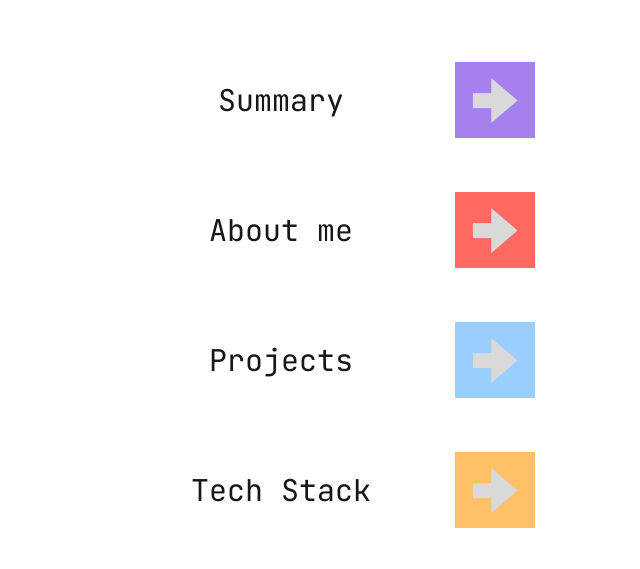
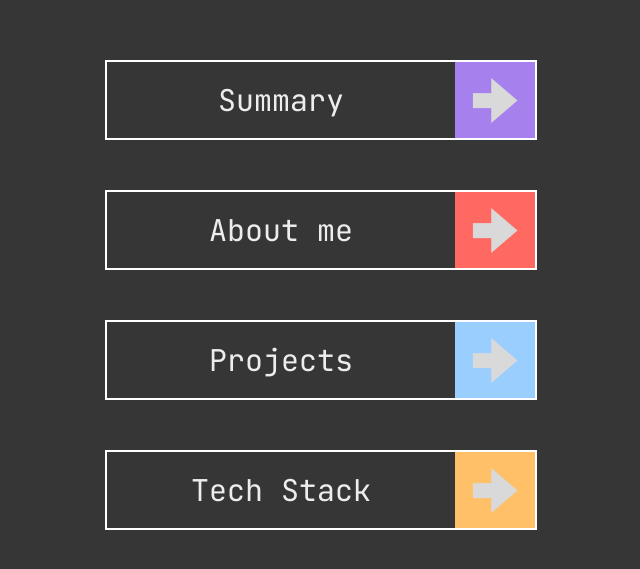
Before and after one commit to neutrou/portfolio, a Next.js app: page / in a window 1280 px wide. Shown: the part 105-674 px from the top of the page, without its empty margins (319-959 px from the left). Built offline with nearby package versions, Linux system fonts and the light colour scheme.

Commit message:
reveal animation OK

```diff
--- a/app/globals.css
+++ b/app/globals.css
@@ -1,8 +1,8 @@
 @import "tailwindcss";
 
 :root {
-  --background: #ffffff;
-  --foreground: #171717;
+  --background: #363636;
+  --foreground: #ededed;
   --red:        #FF6961;
   --orange:     #FFC067;
   --purple:     #A680ED;
@@ -15,17 +15,6 @@
   --color-foreground: var(--foreground);
 }
 
-@media (prefers-color-scheme: dark) {
-  :root {
-    --background: #363636;
-    --foreground: #ededed;
-    --red:        #FF6961;
-    --orange:     #FFC067;
-    --purple:     #A680ED;
-    --blue:       #9ACEFF;
-  }
-}
-
 body {
   background: var(--background);
   color: var(--foreground);
--- a/app/page.tsx
+++ b/app/page.tsx
@@ -1,16 +1,54 @@
 "use client"
 
+import { motion, easeOut } from "framer-motion"
 import Button from "./components/Button"
+
+const initialReveal = {
+  scaleX: 0,
+  originX: 0.5,
+  originY: 0.5,
+};
+
+
+const animateRevealA = {
+  scaleX: [0, 1, 1],
+  height: [0, 0, 470],
+  borderColor: ["#fff", "#fff", "#fff0"],
+};
+const animateRevealB = {
+  scaleX: [0, 1, 1, 1],
+  height: [0, 0, 470, 470],
+  borderColor: ["#fff", "#fff", "#fff", "#fff0"],
+};
+
+/*choose between A and B*/
+const animateReveal = animateRevealB;
+
+const transitionReveal = {
+  duration: 1.5,
+  ease: easeOut,
+  delay: 0.4
+};
 
 export default function Home() {
   return (
-    <div
-      className="h-470 w-432 flex flex-col gap-50 overflow-hidden"
-    >
-      <Button text="Summary" color="purple"/>
-      <Button text="About me" color="red"/>
-      <Button text="Projects" color="blue"/>
-      <Button text="Tech Stack" color="orange"/>
-    </div>
+    <section>
+      <div className="h-470 w-432 absolute flex flex-col">
+        <div className="bg-(--background) flex-1"/>
+        <motion.div
+          initial={initialReveal}
+          animate={animateReveal}
+          transition={transitionReveal}
+          className="bg-transparent border-solid border-white border-2"
+          />
+        <div className="bg-(--background) flex-1"/>
+      </div>
+      <div className="h-470 w-432 flex flex-col gap-50 overflow-hidden">
+        <Button text="Summary" color="purple"/>
+        <Button text="About me" color="red"/>
+        <Button text="Projects" color="blue"/>
+        <Button text="Tech Stack" color="orange"/>
+      </div>
+    </section>
   );
 }
```
